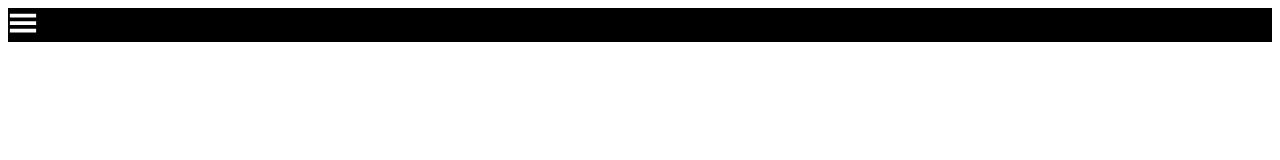
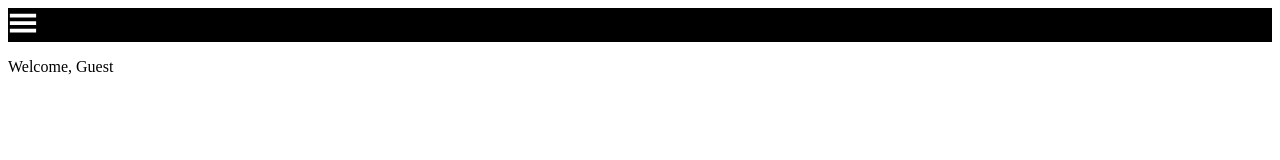
Before and after one commit to stellagress/p5-python-finance-project, a React (Create React App) app in the folder client/: page /account in a window 1280 px wide. Before the commit this address had no page. Shown: the top 160 px of the page. Built offline with nearby package versions, Linux system fonts and the light colour scheme.

Commit message:
adds user name to welcome account page

```diff
--- a/client/src/components/Account.js
+++ b/client/src/components/Account.js
@@ -0,0 +1,11 @@
+import React from "react";
+
+function Account({ user }) {
+  return (
+    <div>
+      {user ? <p>Welcome, {user.first_name}</p> : <p>Welcome, Guest</p>}
+    </div>
+  );
+}
+
+export default Account;
--- a/client/src/components/App.js
+++ b/client/src/components/App.js
@@ -15,10 +15,13 @@ import { Route, Routes } from "react-router-dom";
 import Home from "./Home";
 import NavBar from "./NavBar";
 import Authentication from "./Authentication";
+import Account from "./Account";
 
 function App() {
 
   const [user, setUser] = useState(null);
+
+
 
 
 
@@ -44,6 +47,13 @@ function App() {
           }
         />
 
+        <Route
+          path="/account"
+          element={
+            <Account user={user} />
+          }
+        />
+
 
 
       </Routes>
@@ -52,3 +62,16 @@ function App() {
 }
 
 export default App;
+
+
+
+
+
+// const [user, setUser] = useState(null);
+
+// const [firstName, setFirstName] = useState("");
+// useEffect(() => {
+//   // Fetch the firstName here and set it in the state
+//   // For example, if you have it in your state, you can do:
+//   setFirstName("John");
+// }, []);
--- a/client/src/components/Authentication.jsx
+++ b/client/src/components/Authentication.jsx
@@ -41,7 +41,7 @@ const Authentication = ({ updateUser }) => {
         if (resp.ok) {
           resp.json().then((user) => {
             updateUser(user);
-            navigate("/");
+            navigate("/account");
           });
         } else {
           resp.json().then((data) => {
```
Also changed, not shown: 1 other file (tests, documents, lock files or other folders).
